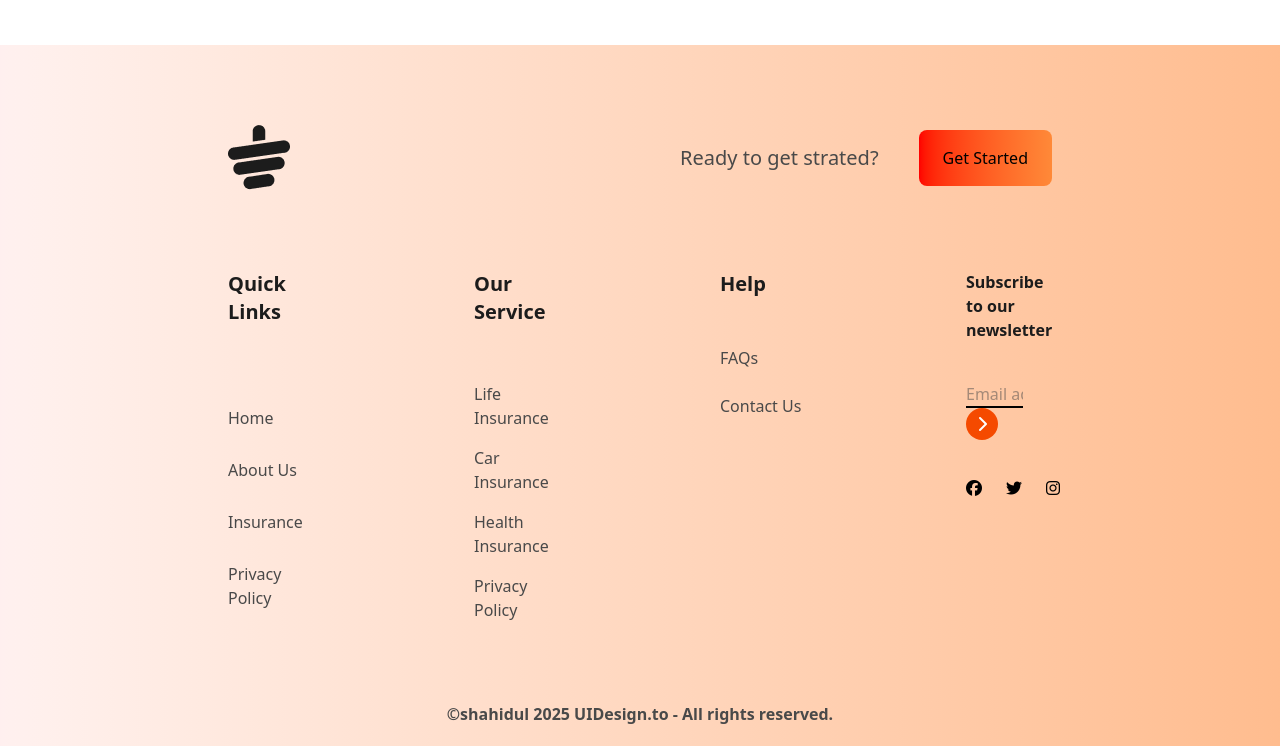
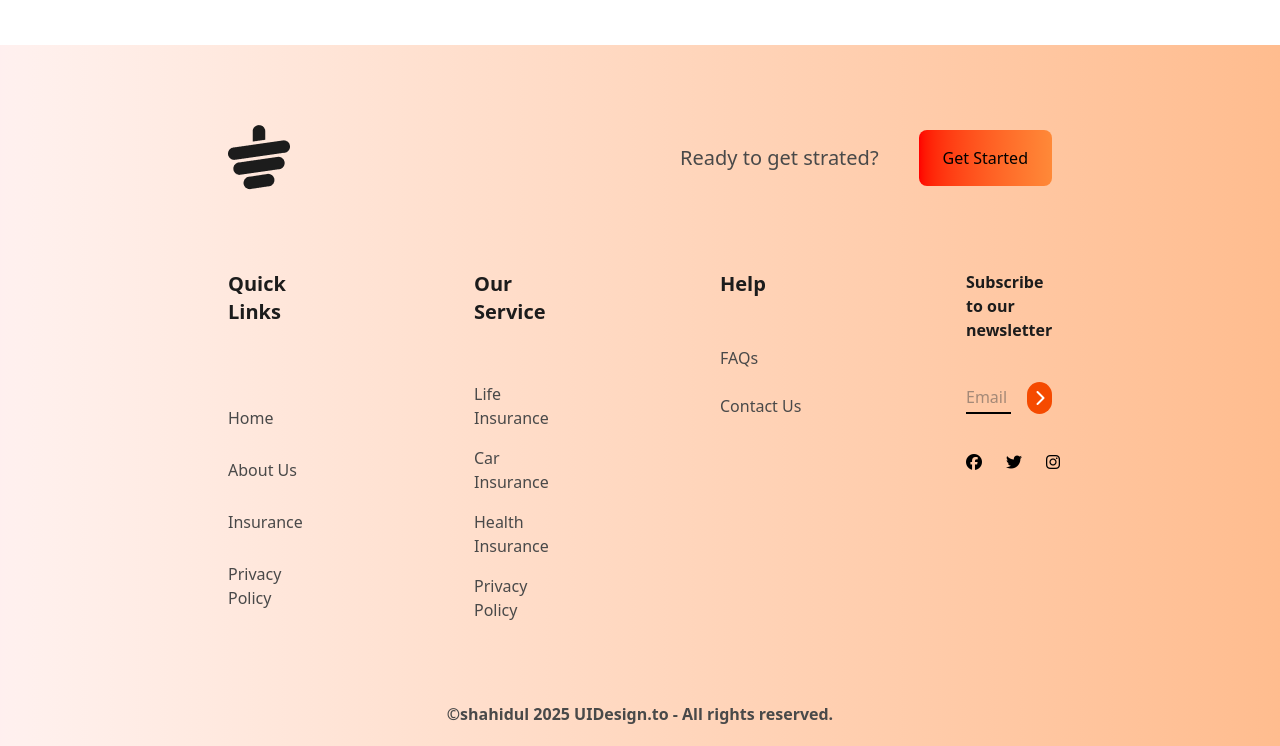
Before and after one commit to developer-shahidul/tailwind-tea-house-project-programing-hero-project, a plain HTML site: page index.html in a window 1280 px wide. Shown: the part 3021-3767 px from the top of the page. Drawn offline with nearby package versions, Linux system fonts and the light colour scheme.

Commit message:
flex korlam

```diff
--- a/index.html
+++ b/index.html
@@ -441,7 +441,7 @@
               Subscribe to our <br />
               newsletter
             </h3>
-            <div>
+            <div class="flex flex-row gap-4">
               <input
                 placeholder="Email address"
                 type="email"
```
